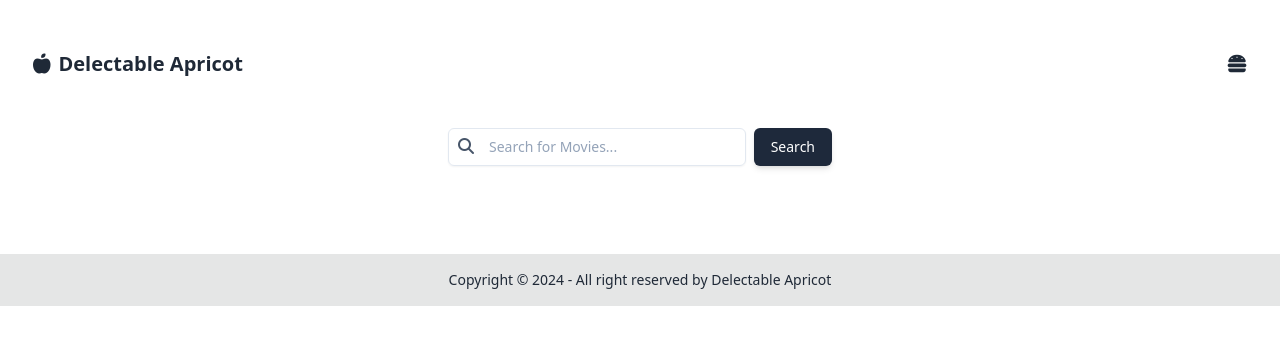
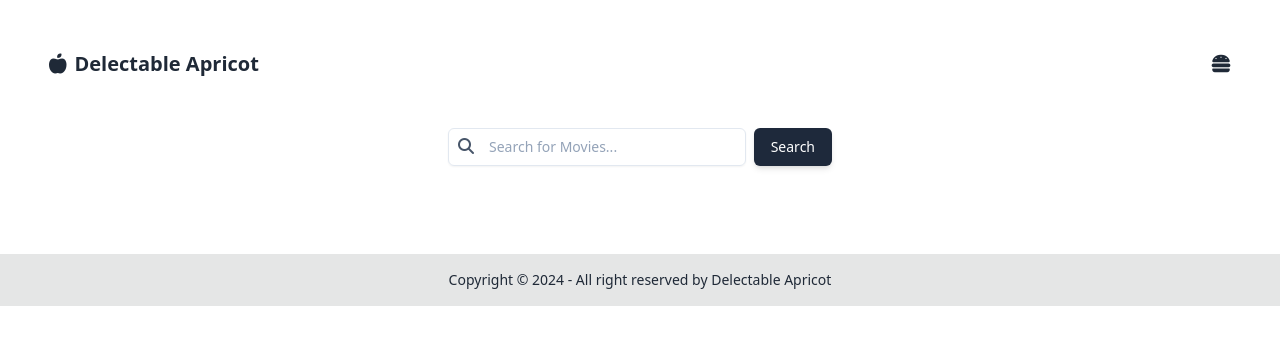
Before and after one commit to reneSpeaks/tmdb-wbs, a plain HTML site: page index.html in a window 1280 px wide. Drawn offline with nearby package versions, Linux system fonts and the light colour scheme; no server answers.

Commit message:
some quick fixes on placing of the nav bar

```diff
--- a/index.html
+++ b/index.html
@@ -21,11 +21,11 @@
 <header class="flex flex-col items-center gap-8 p-8 mb-4">
 	<nav class="navbar bg-base-100 max-w-screen-xl px-0">
 		<div class="navbar-start">
-			<a class="btn btn-ghost pl-0 text-xl"><i class="fa-solid fa-apple-whole text-xl"></i> Delectable Apricot</a>
+			<a class="btn btn-ghost text-xl"><i class="fa-solid fa-apple-whole text-xl"></i> Delectable Apricot</a>
 		</div>
 		<div class="navbar-end">
 			<div class="dropdown dropdown-end">
-				<div tabindex="0" role="button" class="btn btn-ghost btn-circle justify-end">
+				<div tabindex="0" role="button" class="btn btn-ghost justify-end">
 					<i class="text-xl fa-solid fa-burger"></i>
 				</div>
 				<ul tabindex="0" class="menu menu-sm dropdown-content bg-base-100 rounded-box z-[1] mt-3 w-52 p-2 shadow">
```
